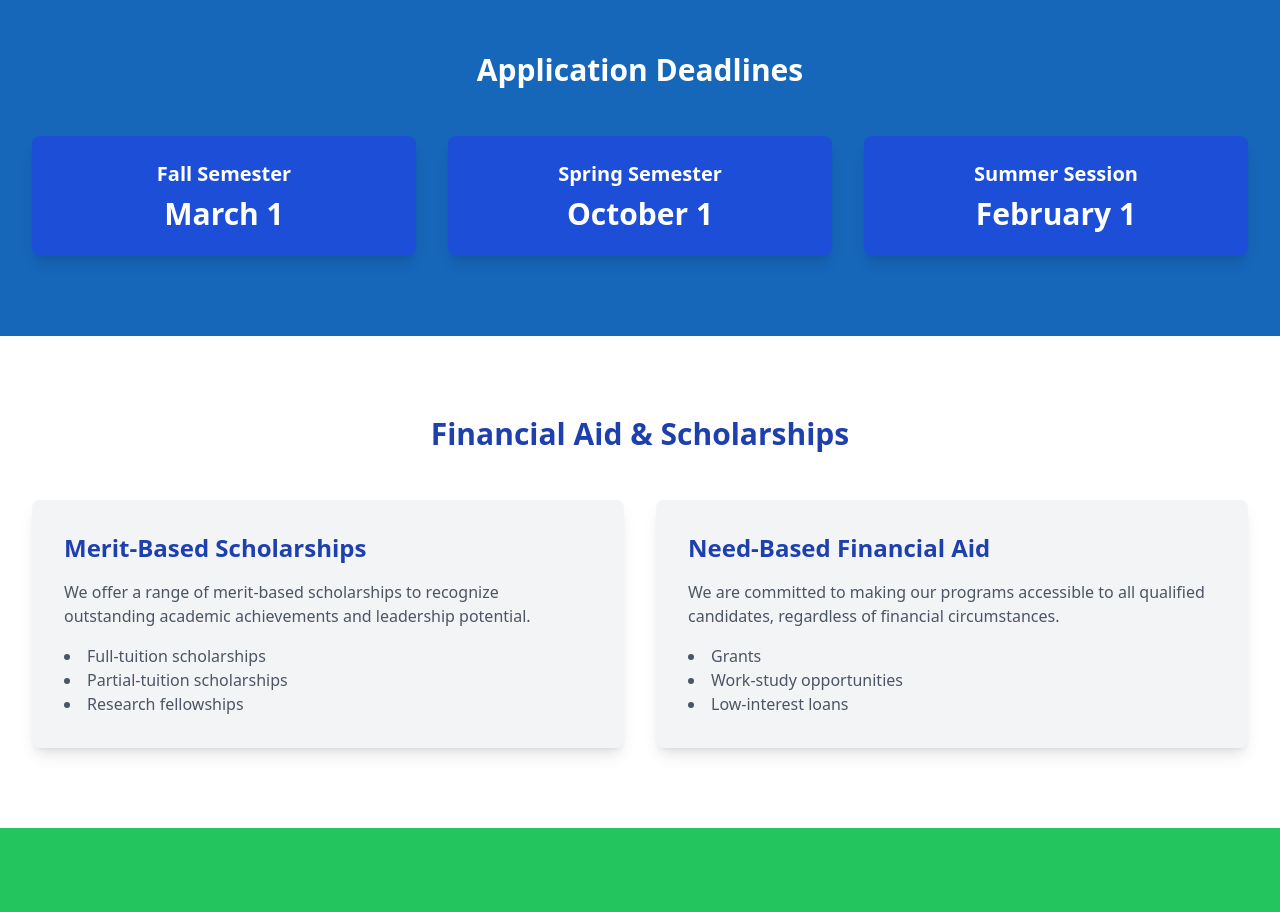
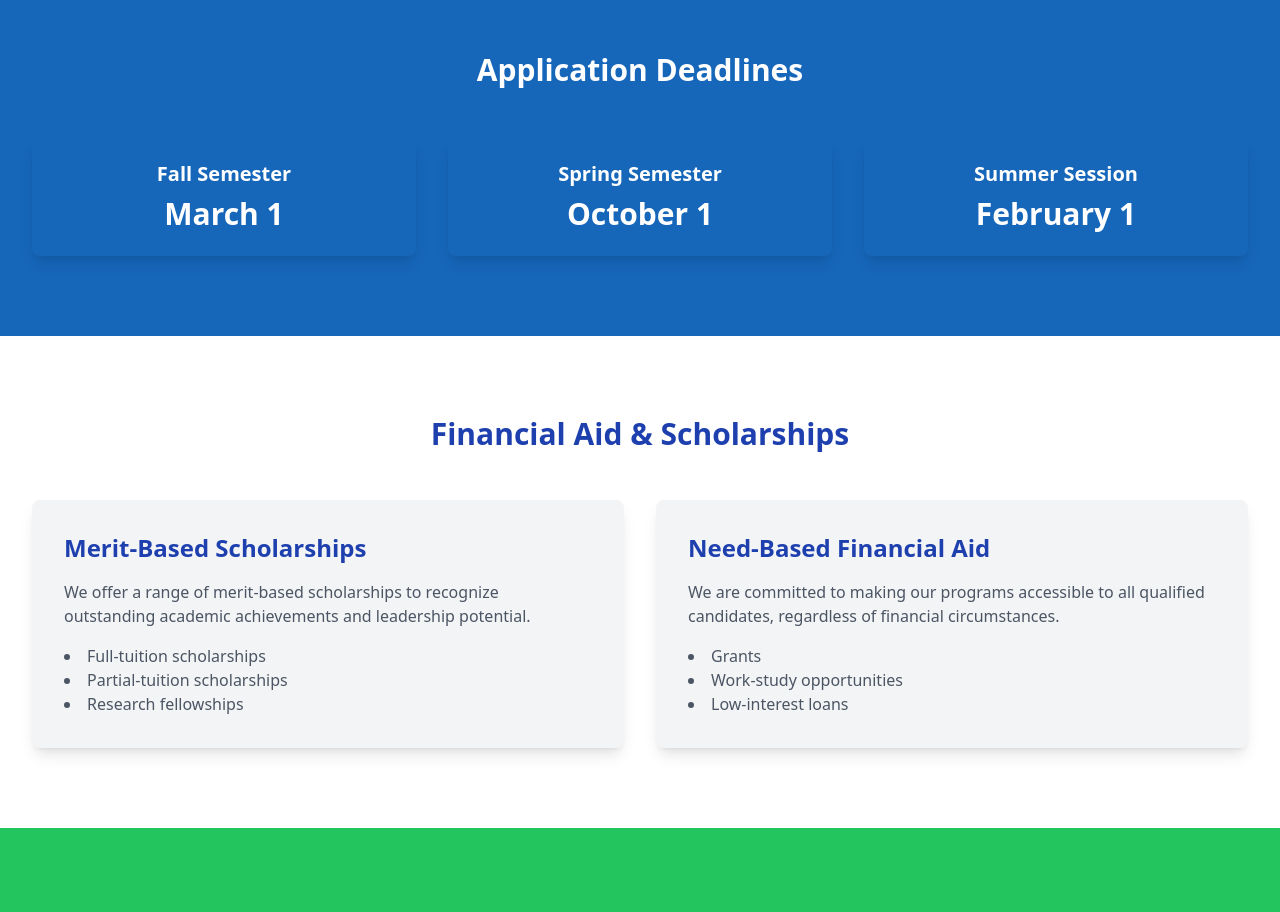
Before and after one commit to hamzaiftikhhar/Teaching-Pakistan, a React (Create React App) app: page /admissions in a window 1280 px wide. Shown: the part 1000-1912 px from the top of the page. Built offline with nearby package versions, Linux system fonts and the light colour scheme.

Commit message:
Updated color code

```diff
--- a/src/pages/Admissions.js
+++ b/src/pages/Admissions.js
@@ -213,7 +213,7 @@ const Admissions = () => {
                 variants={{
                   visible: { y: 0, opacity: 1, transition: { duration: 0.8, delay: index * 0.2 } },
                 }}
-                className="bg-blue-700 p-6 rounded-lg shadow-lg text-center"
+                className="bg-[#166ba] p-6 rounded-lg shadow-lg text-center"
               >
                 <h3 className="text-xl font-semibold mb-2">{deadline.term}</h3>
                 <p className="text-3xl font-bold">{deadline.deadline}</p>
```
